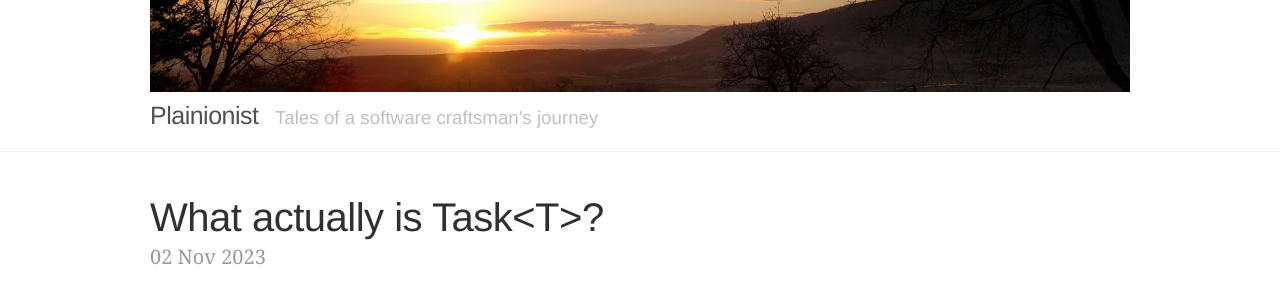
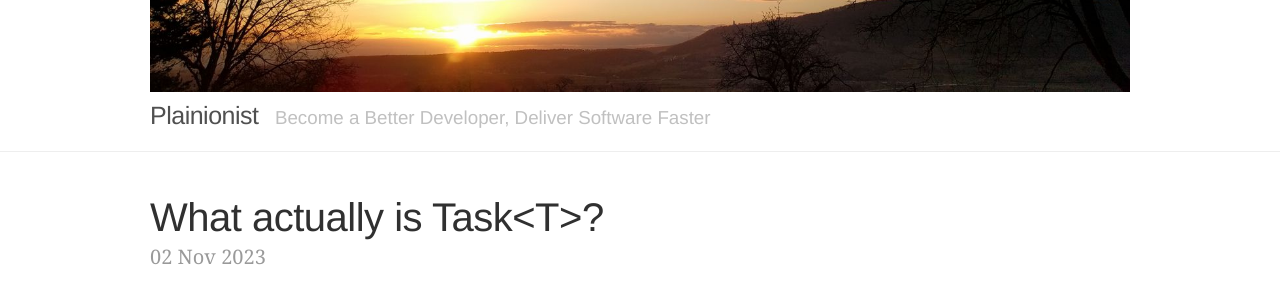
Before and after one commit to plainionist/plainionist.github.io, a Jekyll site: the page built from index.html, in a window 1280 px wide and 900 px high. Shown: the part 255-551 px from the top of the window. Built offline with Jekyll 4.4.1, drawn with Linux system fonts in a browser that asks for light colours; the list of posts is cut into pages by our own code; comment, search, counter and statistics services are not loaded.

Commit message:
message updated

```diff
--- a/_config.yml
+++ b/_config.yml
@@ -1,6 +1,6 @@
 
 title:               Plainionist
-tagline:             "Tales of a software craftsman's journey"
+tagline:             "Become a Better Developer, Deliver Software Faster"
 description:         ''
 url:                 https://plainionist.github.io
 baseurl:             ''
```
